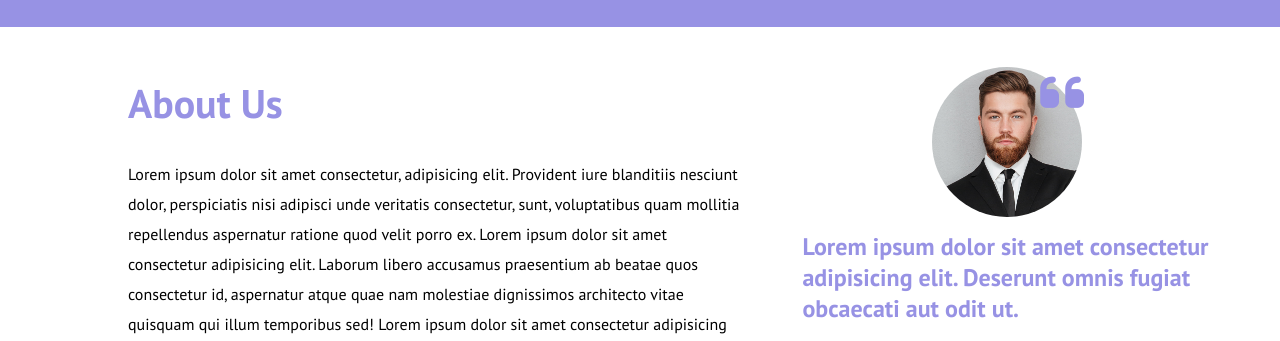
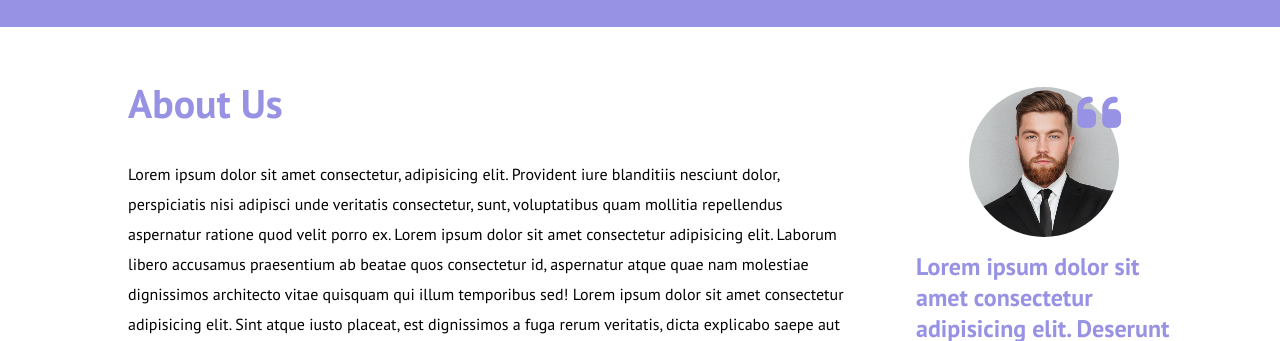
Before and after one commit to Rossiitaa/htmlcss-responsive-layout, a plain HTML site: page index.html in a window 1280 px wide. Shown: the part 4107-4448 px from the top of the page. Drawn offline with Linux system fonts and the light colour scheme.

Commit message:
minor adjustments (about us)

```diff
--- a/css/style.css
+++ b/css/style.css
@@ -410,11 +410,11 @@ li {
         width: 60%;
     }
     .ab-us-img {
-        width: 40%;
+        width: 30%;
         text-align: center;
         position: relative;
-        top: 40px;
-        left: 60px;
+        top: 60px;
+        left: 20px;
     }
     .ab-us-img h2, .button-ab-us {
         text-align: start;
@@ -456,7 +456,7 @@ li {
         align-self: flex-end;
     }
     .container-1card img {
-        width: 200px;
+        width: 250px;
         position: relative;
         left: 10px;
     }
@@ -497,4 +497,19 @@ li {
         width: calc(100% / 3 - 20px);
     }
 
+    /* about us */
+    .ab-us-img {
+        width: 28%;
+        text-align: center;
+        position: relative;
+        top: 60px;
 }
+
+@media all and (min-width: 1199px) {
+    .ab-us-img {
+        width: 25%;
+    }
+    .ab-us-text{
+        width: 70%;
+    }
+}
```
